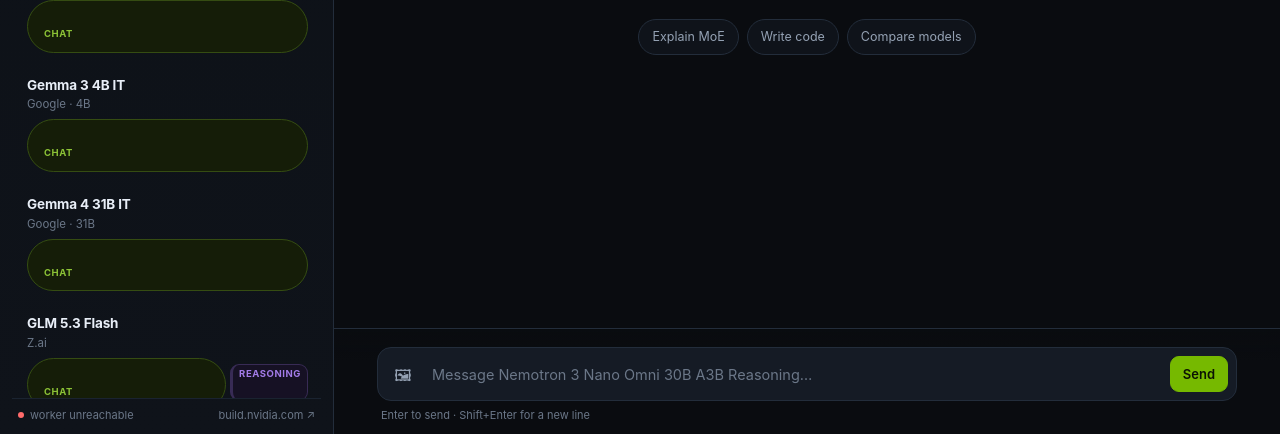
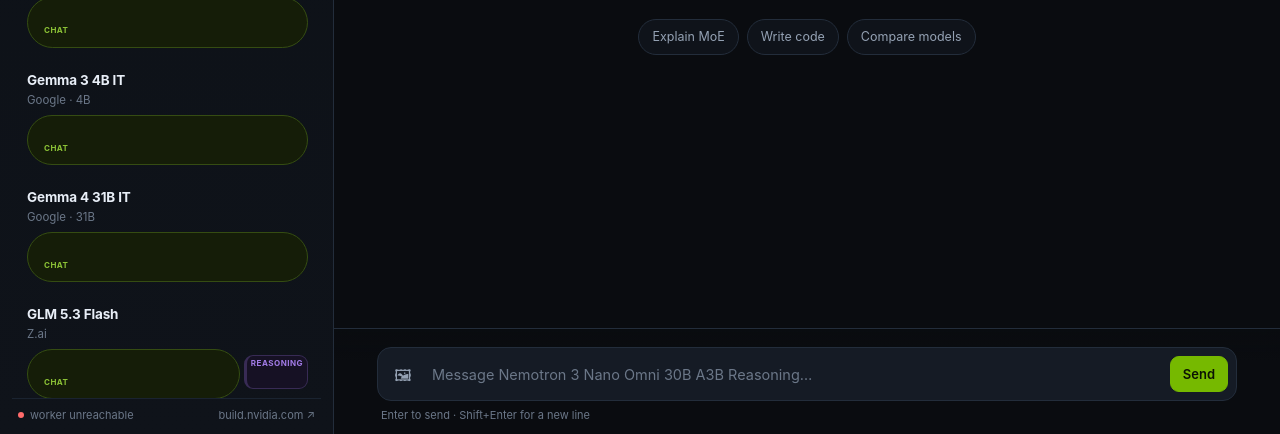
Before and after one commit to bhaskar-hhp/nim-studio, a plain HTML site: page docs/index.html in a window 1280 px wide. Shown: the part 366-800 px from the top of the page. Drawn offline with Linux system fonts and the light colour scheme; no server answers.

Commit message:
Smaller category badges on model cards

```diff
--- a/docs/app.css
+++ b/docs/app.css
@@ -225,11 +225,11 @@ a { color: var(--accent-2); }
 }
 
 .badge {
-  font-size: 9.5px;
+  font-size: 8px;
   font-weight: 700;
   letter-spacing: 0.06em;
   text-transform: uppercase;
-  padding: 1.5px 6px;
+  padding: 1px 4px;
   border-radius: 999px;
   border: 1px solid;
   opacity: 0.9;
```
